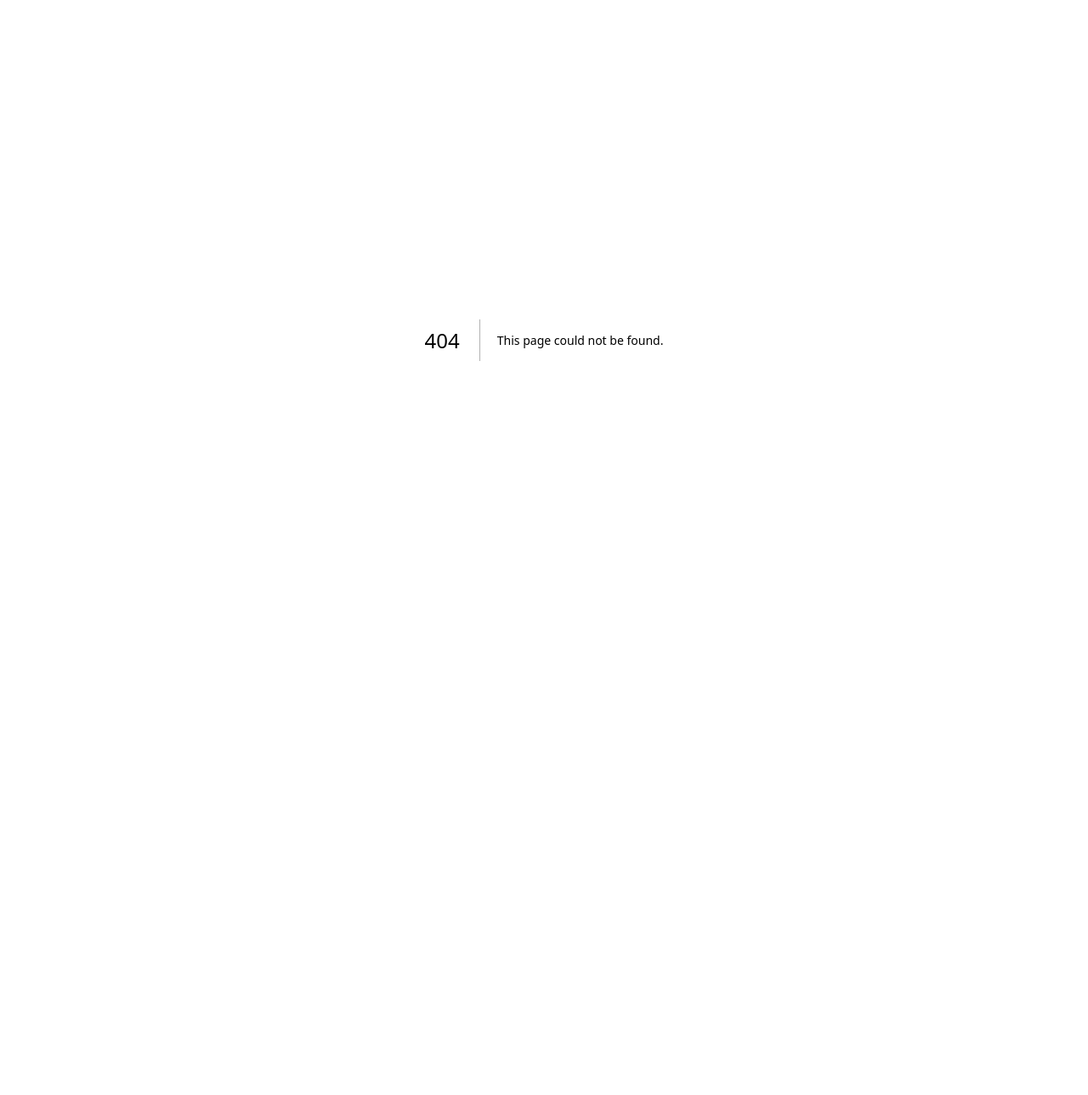
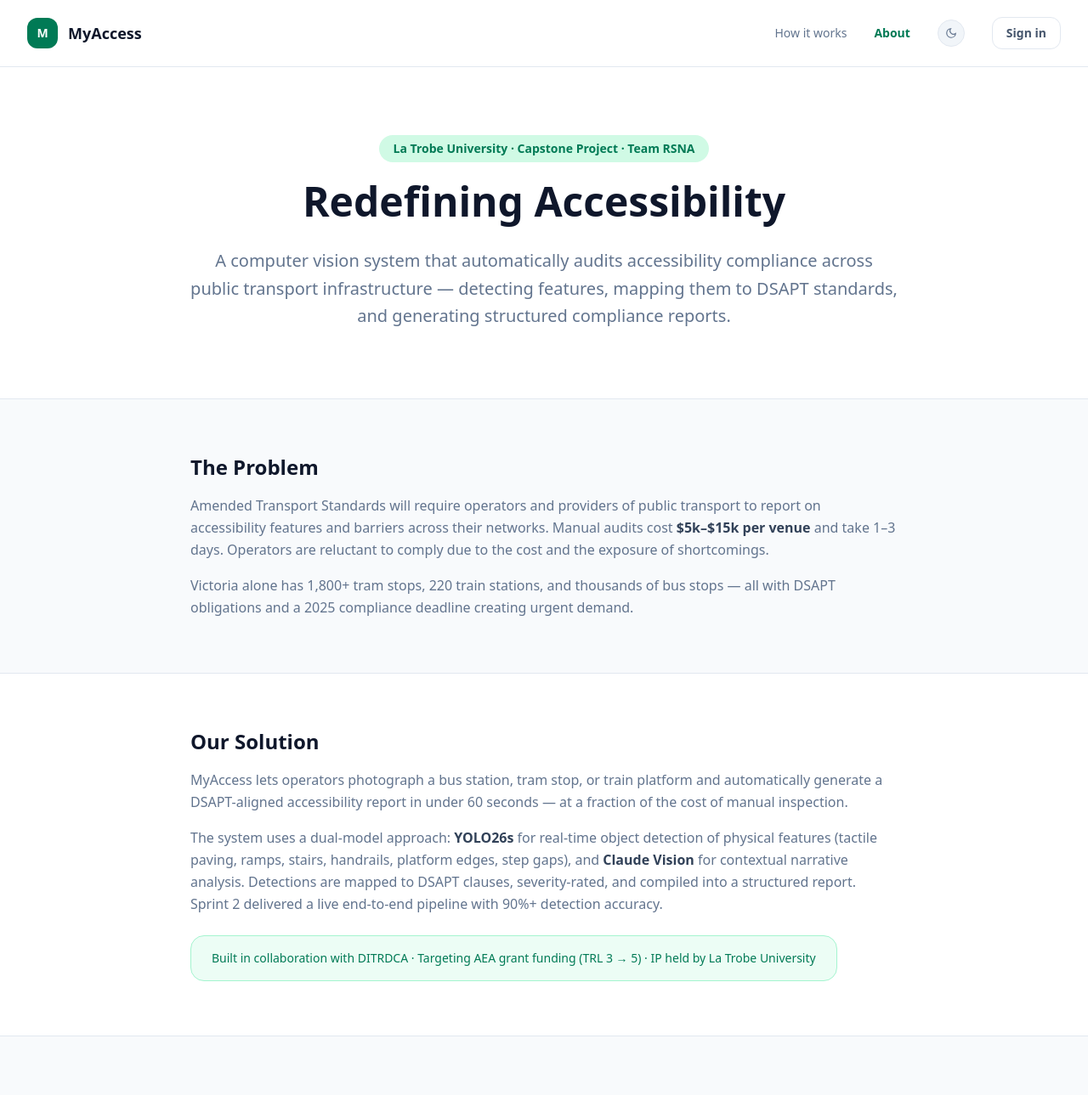
Before and after one commit to Akshaddd/capstone_cvaa, a Next.js app in the folder frontend/: page /d-about in a window 1280 px wide. Before the commit this address had no page. Shown: the top 1289 px of the page at 85% size. Before the commit the page ends 800 px from the top, so only its background shows below. Built offline with nearby package versions, Linux system fonts and the light colour scheme.

Commit message:
about page update

```diff
--- /dev/null
+++ b/frontend/app/d-about/page.tsx
@@ -0,0 +1,155 @@
+"use client";
+
+import { ThemeToggle } from "../shared-desktop";
+
+const TEAM = [
+  { name: "Pasan Jayarathna",  id: "21963056", role: "Risk Manager · Backend Dev",          initials: "PJ" },
+  { name: "Akshad Shelar",     id: "22021511", role: "Compliance · Backend Dev",             initials: "AK" },
+  { name: "Pragna Guruprasad", id: "22282648", role: "Figma Designer · Frontend Dev",        initials: "PR" },
+  { name: "Nadil Silva",       id: "21963139", role: "ML Engineer · Backend Dev",            initials: "NA" },
+  { name: "Rui Hong Gan",      id: "22091871", role: "Security Engineer · Frontend Dev",     initials: "RU" },
+];
+
+const TECH = [
+  { label: "Object Detection", val: "YOLOv8 / YOLO26s" },
+  { label: "Vision Narrative", val: "Claude Vision API" },
+  { label: "Backend",          val: "FastAPI · Python 3.11" },
+  { label: "Frontend",         val: "Next.js · TypeScript · Tailwind" },
+  { label: "Infrastructure",   val: "Docker · GitHub · Node" },
+  { label: "Standards",        val: "DSAPT (Australian)" },
+];
+
+const MILESTONES = [
+  { dates: "16 Mar – 23 Mar 2026", label: "Sprint 1", desc: "Setup & Planning" },
+  { dates: "23 Mar – 6 Apr 2026",  label: "Sprint 2", desc: "Tradeshow & Model Development" },
+  { dates: "6 Apr – 20 Apr 2026",  label: "Sprint 3", desc: "Feature Refining & Authentication" },
+  { dates: "20 Apr – 4 May 2026",  label: "Sprint 4", desc: "End-to-End System & Business Model" },
+  { dates: "4 May – 18 May 2026",  label: "Sprint 5", desc: "Finalisation & Presentation" },
+];
+
+export default function AboutPage() {
+  return (
+    <div className="min-h-screen bg-white dark:bg-slate-900 text-slate-900 dark:text-slate-100">
+
+      {/* Navbar */}
+      <header className="sticky top-0 z-10 flex items-center justify-between max-w-7xl mx-auto px-8 py-5 border-b border-slate-200 dark:border-slate-700 bg-white dark:bg-slate-900">
+        <a href="/d-landing" className="flex items-center gap-3">
+          <div className="w-9 h-9 bg-emerald-700 rounded-xl flex items-center justify-center text-white font-bold text-sm">M</div>
+          <span className="text-lg font-bold text-slate-900 dark:text-white">MyAccess</span>
+        </a>
+        <nav className="flex items-center gap-8">
+          <a href="/d-landing#how" className="text-sm text-slate-500 dark:text-slate-400 hover:text-slate-900 dark:hover:text-white">How it works</a>
+          <a href="/d-about" className="text-sm font-semibold text-emerald-700 dark:text-emerald-400">About</a>
+          <ThemeToggle />
+          <a href="/d-login" className="text-sm font-semibold text-slate-600 dark:text-slate-300 border border-slate-200 dark:border-slate-700 px-4 py-2 rounded-xl hover:bg-slate-50 dark:hover:bg-slate-800">
+            Sign in
+          </a>
+        </nav>
+      </header>
+
+      {/* Hero */}
+      <section className="max-w-4xl mx-auto px-8 py-20 text-center">
+        <span className="inline-block bg-emerald-100 dark:bg-emerald-950 text-emerald-700 dark:text-emerald-400 text-sm font-semibold px-4 py-1.5 rounded-full mb-4">
+          La Trobe University · Capstone Project · Team RSNA
+        </span>
+        <h1 className="text-5xl font-bold leading-tight text-slate-900 dark:text-white mb-6">
+          Redefining Accessibility
+        </h1>
+        <p className="text-xl text-slate-500 dark:text-slate-400 leading-relaxed">
+          A computer vision system that automatically audits accessibility compliance across public transport infrastructure — detecting features, mapping them to DSAPT standards, and generating structured compliance reports.
+        </p>
+      </section>
+
+      {/* Problem */}
+      <section className="bg-slate-50 dark:bg-slate-800 border-y border-slate-200 dark:border-slate-700 py-16">
+        <div className="max-w-4xl mx-auto px-8">
+          <h2 className="text-2xl font-bold text-slate-900 dark:text-white mb-4">The Problem</h2>
+          <p className="text-slate-500 dark:text-slate-400 leading-relaxed mb-4">
+            Amended Transport Standards will require operators and providers of public transport to report on accessibility features and barriers across their networks. Manual audits cost <span className="font-semibold text-slate-700 dark:text-slate-300">$5k–$15k per venue</span> and take 1–3 days. Operators are reluctant to comply due to the cost and the exposure of shortcomings.
+          </p>
+          <p className="text-slate-500 dark:text-slate-400 leading-relaxed">
+            Victoria alone has 1,800+ tram stops, 220 train stations, and thousands of bus stops — all with DSAPT obligations and a 2025 compliance deadline creating urgent demand.
+          </p>
+        </div>
+      </section>
+
+      {/* Solution */}
+      <section className="max-w-4xl mx-auto px-8 py-16">
+        <h2 className="text-2xl font-bold text-slate-900 dark:text-white mb-4">Our Solution</h2>
+        <p className="text-slate-500 dark:text-slate-400 leading-relaxed mb-4">
+          MyAccess lets operators photograph a bus station, tram stop, or train platform and automatically generate a DSAPT-aligned accessibility report in under 60 seconds — at a fraction of the cost of manual inspection.
+        </p>
+        <p className="text-slate-500 dark:text-slate-400 leading-relaxed mb-6">
+          The system uses a dual-model approach: <span className="font-semibold text-slate-700 dark:text-slate-300">YOLO26s</span> for real-time object detection of physical features (tactile paving, ramps, stairs, handrails, platform edges, step gaps), and <span className="font-semibold text-slate-700 dark:text-slate-300">Claude Vision</span> for contextual narrative analysis. Detections are mapped to DSAPT clauses, severity-rated, and compiled into a structured report. Sprint 2 delivered a live end-to-end pipeline with 90%+ detection accuracy.
+        </p>
+        <div className="inline-block bg-emerald-50 dark:bg-emerald-950 border border-emerald-200 dark:border-emerald-800 rounded-2xl px-6 py-4 text-sm text-emerald-700 dark:text-emerald-400 font-medium">
+          Built in collaboration with DITRDCA · Targeting AEA grant funding (TRL 3 → 5) · IP held by La Trobe University
+        </div>
+      </section>
+
+      {/* Tech Stack */}
+      <section className="bg-slate-50 dark:bg-slate-800 border-y border-slate-200 dark:border-slate-700 py-16">
+        <div className="max-w-4xl mx-auto px-8">
+          <h2 className="text-2xl font-bold text-slate-900 dark:text-white mb-8">Technology</h2>
+          <div className="grid grid-cols-2 md:grid-cols-3 gap-4">
+            {TECH.map((t) => (
+              <div key={t.label} className="bg-white dark:bg-slate-900 border border-slate-200 dark:border-slate-700 rounded-2xl p-5">
+                <p className="text-xs text-slate-400 dark:text-slate-500 uppercase tracking-wide mb-1">{t.label}</p>
+                <p className="text-sm font-semibold text-slate-900 dark:text-white">{t.val}</p>
+              </div>
+            ))}
+          </div>
+        </div>
+      </section>
+
+      {/* Milestones */}
+      <section className="max-w-4xl mx-auto px-8 py-16">
+        <h2 className="text-2xl font-bold text-slate-900 dark:text-white mb-8">Project Timeline</h2>
+        <div className="space-y-3">
+          {MILESTONES.map((m) => (
+            <div key={m.label} className="flex items-center gap-6 bg-slate-50 dark:bg-slate-800 border border-slate-200 dark:border-slate-700 rounded-2xl px-6 py-4">
+              <div className="w-8 h-8 rounded-full bg-emerald-700 text-white text-xs font-bold flex items-center justify-center shrink-0">
+                {m.label.split(" ")[1]}
+              </div>
+              <div className="flex-1">
+                <p className="text-sm font-semibold text-slate-900 dark:text-white">{m.label} — {m.desc}</p>
+                <p className="text-xs text-slate-400 dark:text-slate-500 mt-0.5">{m.dates}</p>
+              </div>
+            </div>
+          ))}
+        </div>
+      </section>
+
+      {/* Team */}
+      <section className="bg-slate-50 dark:bg-slate-800 border-y border-slate-200 dark:border-slate-700 py-16">
+        <div className="max-w-4xl mx-auto px-8">
+          <h2 className="text-2xl font-bold text-slate-900 dark:text-white mb-2">The Team</h2>
+          <p className="text-sm text-slate-400 dark:text-slate-500 mb-8">Team RSNA · La Trobe University</p>
+          <div className="grid grid-cols-2 md:grid-cols-3 gap-4">
+            {TEAM.map((m) => (
+              <div key={m.name} className="bg-white dark:bg-slate-900 border border-slate-200 dark:border-slate-700 rounded-2xl p-6 flex flex-col items-center text-center">
+                <div className="w-14 h-14 rounded-full bg-emerald-700 text-white font-bold text-lg flex items-center justify-center mb-4">
+                  {m.initials}
+                </div>
+                <p className="font-semibold text-slate-900 dark:text-white text-sm mb-1">{m.name}</p>
+                <p className="text-xs text-slate-500 dark:text-slate-400 leading-relaxed mb-1">{m.role}</p>
+                <p className="text-xs text-slate-300 dark:text-slate-600">{m.id}</p>
+              </div>
+            ))}
+          </div>
+        </div>
+      </section>
+
+      {/* Footer */}
+      <footer className="border-t border-slate-200 dark:border-slate-700 py-8">
+        <div className="max-w-7xl mx-auto px-8 flex items-center justify-between text-sm text-slate-400 dark:text-slate-500">
+          <span>MyAccess &copy; {new Date().getFullYear()} · Team RSNA · La Trobe University</span>
+          <div className="flex gap-6">
+            <a href="/d-login" className="hover:text-slate-600 dark:hover:text-slate-300">Sign in</a>
+            <a href="/d-map"   className="hover:text-slate-600 dark:hover:text-slate-300">Map</a>
+          </div>
+        </div>
+      </footer>
+    </div>
+  );
+}
```
